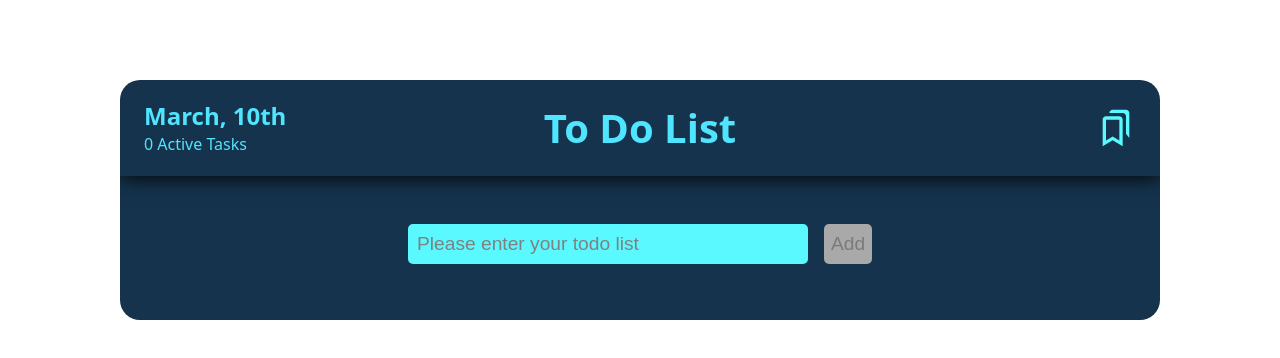
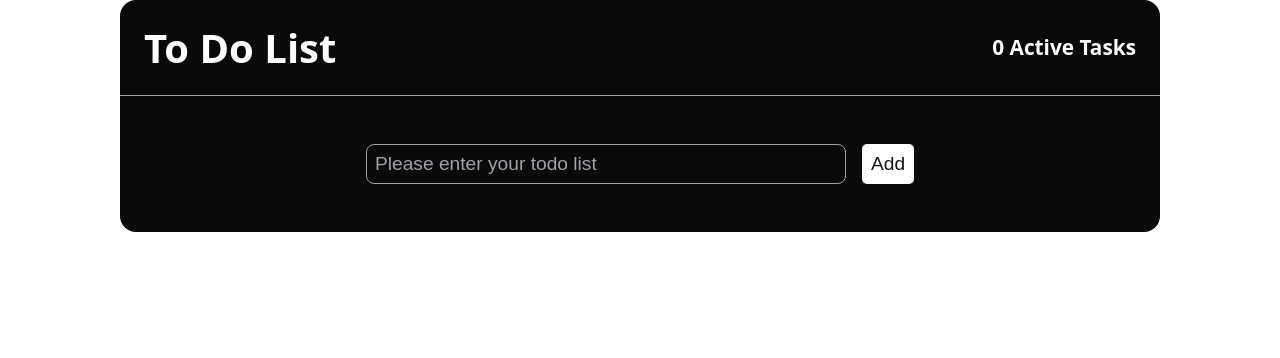
Before and after one commit to owni14/react-todo-list-tdd, a React (Create React App) app: page / in a window 1280 px wide. Shown: the top 358 px of the page. Built offline with nearby package versions, Linux system fonts and the light colour scheme.

Commit message:
fix: UI 변경

```diff
--- a/package.json
+++ b/package.json
@@ -13,11 +13,11 @@
         "@types/react-dom": "^18.2.21",
         "classnames": "^2.5.1",
         "dayjs": "^1.11.10",
-        "node-sass": "^7.0.3",
         "react": "^18.2.0",
         "react-dom": "^18.2.0",
         "react-icons": "^5.0.1",
         "react-scripts": "5.0.1",
+        "sass": "^1.79.4",
         "typescript": "^4.9.5",
         "web-vitals": "^2.1.4"
     },
--- a/src/app.scss
+++ b/src/app.scss
@@ -2,21 +2,18 @@
     display: flex;
     justify-content: center;
     align-items: center;
-    margin-top: 5rem;
 
     .todo-list-wrapper {
-        background-color: #15334d;
+        background-color: #0a0a0b;
         width: 65rem;
-        border-radius: 20px;
+        border-radius: 1rem;
         overflow: hidden;
-        color: "#fff";
+        color: #fff;
 
         .todo-list-top {
             height: 6rem;
             padding: 1.5rem;
-            border-bottom: 1px solid transparent;
-            box-shadow: 0 1px 20px 0;
-            margin-bottom: 3rem;
+            border-bottom: 1px solid #a1a1aa;
 
             .top-wrapper {
                 height: 100%;
@@ -24,42 +21,14 @@
                 justify-content: space-between;
                 align-items: center;
 
-                div {
-                    width: 20%;
-                }
-
-                .date-wrapper {
-                    display: flex;
-                    flex-direction: column;
-                    justify-content: center;
-                    align-items: flex-start;
-                    gap: 0.5rem;
-
-                    p {
-                        &:first-child {
-                            font-size: 1.5rem;
+                .active-tasks {
+                    font-size: 1.3rem;
                     font-weight: 600;
-                        }
-                        &:last-child {
-                            font-weight: 400;
-                        }
-                    }
                 }
 
                 .title {
                     font-size: 2.5rem;
                     font-weight: 600;
-                }
-
-                .svg-wrapper {
-                    display: flex;
-                    justify-content: flex-end;
-                    align-items: center;
-                    svg {
-                        width: 40px;
-                        height: 40px;
-                        color: #59f9ff;
-                    }
                 }
             }
         }
@@ -69,57 +38,57 @@
             flex-direction: column;
             justify-content: flex-start;
             align-items: center;
+            padding: 3rem;
 
             .input-wrapper {
-                margin-bottom: 3.5rem;
                 input[type="text"] {
-                    width: 25rem;
+                    width: 30rem;
                     height: 2.5rem;
-                    border: 1px solid transparent;
-                    border-radius: 5px;
+                    border-radius: 0.5rem;
                     margin-right: 1rem;
-                    background-color: #59f9ff;
+                    background-color: #0a0a0b;
                     outline: none;
                     font-size: 1.2rem;
                     padding: 0.5rem;
                     transition-duration: 0.4s;
+                    border: 1px solid #a1a1aa;
+                    color: #fff;
 
-                    &:focus,
-                    &:hover {
-                        background-color: #fff;
+                    &:focus {
+                        border-color: #fff;
+                        color: #fff;
                         transition-duration: 0.4s;
                     }
                     &::placeholder {
-                        color: gray;
+                        color: #a1a1aa;
                     }
                 }
 
                 button {
                     height: 2.5rem;
-                    width: 3rem;
+                    padding: 0.5rem;
                     border: 1px solid transparent;
                     border-radius: 5px;
-                    background-color: #59f9ff;
+                    background-color: #fff;
                     font-size: 1.2rem;
                     transition-duration: 0.4s;
+                    color: #18181b;
 
                     &:hover {
                         cursor: pointer;
-                        background-color: #fff;
+                        background-color: #e5e5e5;
                         transition-duration: 0.4s;
-                    }
-                    &:disabled {
-                        background-color: #a9a9a9;
                     }
                 }
             }
 
             .list-wrapper {
-                width: 40rem;
-                border: 3px solid #59f9ff;
-                border-radius: 10px;
-                margin-bottom: 3rem;
-                max-height: 30rem;
+                width: 100%;
+                display: flex;
+                flex-direction: column;
+                justify-content: center;
+                align-items: center;
+                gap: 0.4rem;
 
                 &.scroll {
                     overflow-y: scroll;
@@ -129,43 +98,23 @@
                 }
                 &::-webkit-scrollbar-thumb {
                     height: auto;
-                    background-color: #59f9ff;
+                    background-color: #a1a1aa;
                     border-radius: 20px;
                 }
 
-                &.hide {
-                    display: none;
-                }
-                .detail-list-wrapper {
-                    margin: 1.4rem;
                 .detail-content {
+                    width: 40rem;
+                    border: 1px solid #a1a1aa;
+                    border-radius: 0.5rem;
+                    padding: 1rem;
+                    max-height: 30rem;
                     display: flex;
                     justify-content: space-between;
                     align-items: center;
-                        padding: 0.5rem 1.2rem;
 
-                        @keyframes fadeIn {
-                            from {
-                                opacity: 0.3;
-                                transform: translateY(-0.5rem);
+                    &:first-child {
+                        margin-top: 3rem;
                     }
-                            to {
-                                opacity: 1;
-                                transform: translateY(0);
-                            }
-                        }
-
-                        &.fade-in {
-                            animation: fadeIn 0.5s ease forwards;
-                        }
-
-                        &.line {
-                            border-top: 1px solid #59f9ff;
-                            border-top-width: 3px;
-                            padding-top: 1.6rem;
-                            padding-bottom: 0.5rem;
-                        }
-
                     .text-area {
                         display: flex;
                         justify-content: flex-start;
@@ -188,7 +137,7 @@
                     svg {
                         width: 30px;
                         height: 30px;
-                            color: #59f9ff;
+                        color: #fff;
                         transition-duration: 0.4s;
                         &:hover {
                             cursor: pointer;
@@ -206,4 +155,3 @@
         }
     }
 }
-}
--- a/src/components/TodoListHeader.tsx
+++ b/src/components/TodoListHeader.tsx
@@ -1,23 +1,13 @@
-import dayjs from "dayjs";
-import advancedFormat from "dayjs/plugin/advancedFormat";
-import { BiBookmarks } from "react-icons/bi";
 import { ITodoListHeader } from "../type";
 
 const TodoListHeader = ({ todoList }: ITodoListHeader) => {
-    dayjs.extend(advancedFormat);
-    const today = dayjs().format("MMMM, Do");
-
     return (
         <div className="todo-list-top">
             <div className="top-wrapper">
-                <div className="date-wrapper">
-                    <p data-testid="today">{today}</p>
-                    <p data-testid="active-tasks">{todoList.length} Active Tasks</p>
-                </div>
                 <p className="title">To Do List</p>
-                <div className="svg-wrapper">
-                    <BiBookmarks />
-                </div>
+                <p className="active-tasks" data-testid="active-tasks">
+                    {todoList.length} Active Tasks
+                </p>
             </div>
         </div>
     );
--- a/src/components/TodoListItems.tsx
+++ b/src/components/TodoListItems.tsx
@@ -1,6 +1,6 @@
+import cx from "classnames";
 import { BiSolidTrash } from "react-icons/bi";
 import { ITodoList, ITodoListItems } from "../type";
-import cx from "classnames";
 
 const TodoListItems = ({ todoList, setTodoList }: ITodoListItems) => {
     const onClickDelete = (delNo: number) => {
@@ -10,9 +10,8 @@ const TodoListItems = ({ todoList, setTodoList }: ITodoListItems) => {
                 if (no !== delNo) {
                     if (no > delNo) {
                         return [...acc, { no: no - 1, todo }];
-                    } else {
+                    }
                     return [...acc, { no, todo }];
-                    }
                 }
                 return acc;
             }, []),
@@ -26,12 +25,7 @@ const TodoListItems = ({ todoList, setTodoList }: ITodoListItems) => {
                 scroll: todoList.length > 5,
             })}>
             {todoList.map(list => (
-                <div className="detail-list-wrapper" key={list.no}>
-                    <div
-                        className={cx("detail-content", {
-                            line: list.no !== 1,
-                            "fade-in": list.no,
-                        })}>
+                <div className="detail-content" key={list.no}>
                     <div className="text-area">
                         <p data-testid="no">{`${list.no}.`}</p>
                         <p data-testid="text">{list.todo}</p>
@@ -40,7 +34,6 @@ const TodoListItems = ({ todoList, setTodoList }: ITodoListItems) => {
                         <BiSolidTrash />
                     </div>
                 </div>
-                </div>
             ))}
         </main>
     );
--- a/src/styles/global.scss
+++ b/src/styles/global.scss
@@ -14,5 +14,5 @@ body {
 }
 
 p {
-    color: #50e5ff;
+    color: #fff;
 }
```
Also changed, not shown: 2 other files (tests, documents, lock files or other folders). Lines whose indentation alone changed are shown as unchanged.
